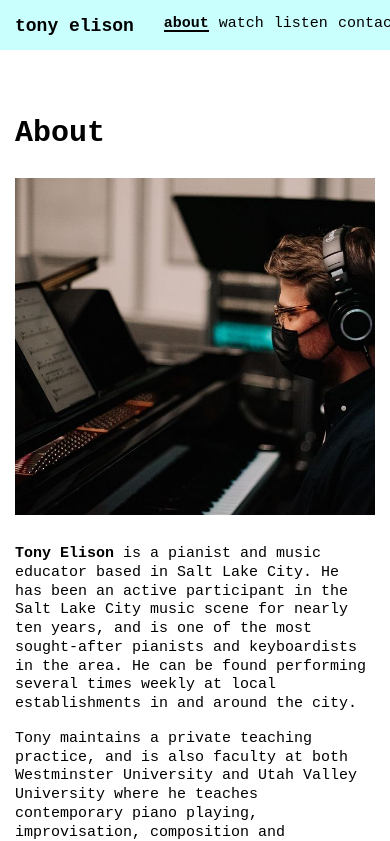
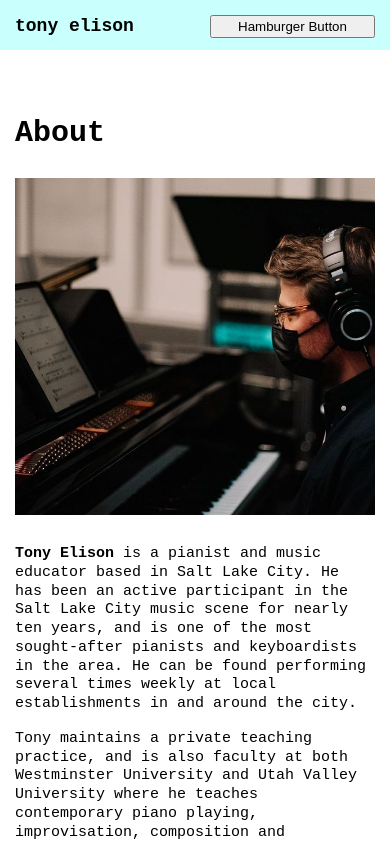
Before and after one commit to tonyelison/music, a Nuxt app: page / in a window 390 px wide. Shown: the top 841 px of the page. Built offline with nearby package versions, Linux system fonts and the light colour scheme.

Commit message:
Change header color on scroll, add temp hamburger menu component

```diff
--- a/assets/stylesheets/main.css
+++ b/assets/stylesheets/main.css
@@ -8,7 +8,7 @@ body {
   height: 100vh;
 
   /* font-family: Inter, Arial, Helvetica, sans-serif; */
-  font-family: "Courier New", Courier, monospace;
+  font-family: "Roboto Mono", "Courier New", Courier, monospace;
   font-weight: 300;
   font-size: 15px;
   line-height: 1.25;
--- a/components/AppHeader.vue
+++ b/components/AppHeader.vue
@@ -1,34 +1,45 @@
 <template>
   <header :class="isScrolling ? 'scrolling' : ''">
     <div><NuxtLink class="logo" to="/">tony elison</NuxtLink></div>
-    <nav>
+    <nav v-if="isDesktopView">
       <div><NuxtLink to="/" class="index">about</NuxtLink></div>
       <div><NuxtLink to="watch" class="listen">watch</NuxtLink></div>
       <div><NuxtLink to="listen" class="listen">listen</NuxtLink></div>
       <div><NuxtLink to="contact" class="contact">contact</NuxtLink></div>
     </nav>
+    <HamburgerMenu v-else></HamburgerMenu>
   </header>
 </template>
 
 <script setup>
-let isScrolling = ref(false);
+import { useWindowScroll } from "@vueuse/core";
+
+const scrollY = ref(useWindowScroll().y);
+
 const scrollThreshold = 100;
+const resizeThreshold = 768;
 
-const updateHeaderStyle = () => {
-  if (window.scrollY <= scrollThreshold && isScrolling.value) {
-    isScrolling.value = false;
-  } else if (window.scrollY > scrollThreshold && !isScrolling.value) {
-    isScrolling.value = true;
-  }
+const isScrolling = ref(true);
+const isDesktopView = ref(true);
+
+const setIsScrolling = () => {
+  isScrolling.value = scrollY.value > scrollThreshold;
+};
+
+const checkResize = () => {
+  isDesktopView.value = window.innerWidth > resizeThreshold;
 };
 
 onMounted(() => {
-  updateHeaderStyle();
-  window.addEventListener("scroll", updateHeaderStyle);
+  setIsScrolling();
+  checkResize();
+  window.addEventListener("scroll", setIsScrolling);
+  window.addEventListener("resize", checkResize);
 });
 
 onUnmounted(() => {
-  window.removeEventListener("scroll", updateHeaderStyle);
+  window.removeEventListener("scroll", setIsScrolling);
+  window.addEventListener("resize", checkResize);
 });
 </script>
 
@@ -74,6 +85,7 @@ a {
   text-decoration: none;
   color: black;
   position: relative;
+  font-weight: 500;
 }
 
 nav a:hover {
@@ -86,7 +98,7 @@ nav a::before {
   position: absolute;
   display: block;
   width: 100%;
-  height: 1.2px;
+  height: 2px;
   bottom: 0;
   left: 0;
   background-color: black;
--- /dev/null
+++ b/components/HamburgerMenu.vue
@@ -0,0 +1,3 @@
+<template>
+  <button>Hamburger Button</button>
+</template>
--- a/nuxt.config.ts
+++ b/nuxt.config.ts
@@ -1,6 +1,6 @@
 // https://nuxt.com/docs/api/configuration/nuxt-config
 export default defineNuxtConfig({
-  // devtools: { enabled: true },
+  devtools: { enabled: false },
   spaLoadingTemplate: false,
   app: {
     // use these for github pages deploy
@@ -16,6 +16,7 @@ export default defineNuxtConfig({
       {
         families: {
           Inter: [300, 500, 700],
+          "Roboto Mono": [300, 500, 700],
         },
       },
     ],
--- a/package.json
+++ b/package.json
@@ -12,6 +12,7 @@
   },
   "dependencies": {
     "@nuxtjs/google-fonts": "^3.2.0",
+    "@vueuse/core": "^10.11.0",
     "nuxt": "^3.12.2",
     "vue": "^3.4.29",
     "vue-router": "^4.3.3"
```
Also changed, not shown: assets/icons/menu.svg (added), 1 other file (tests, documents, lock files or other folders).
